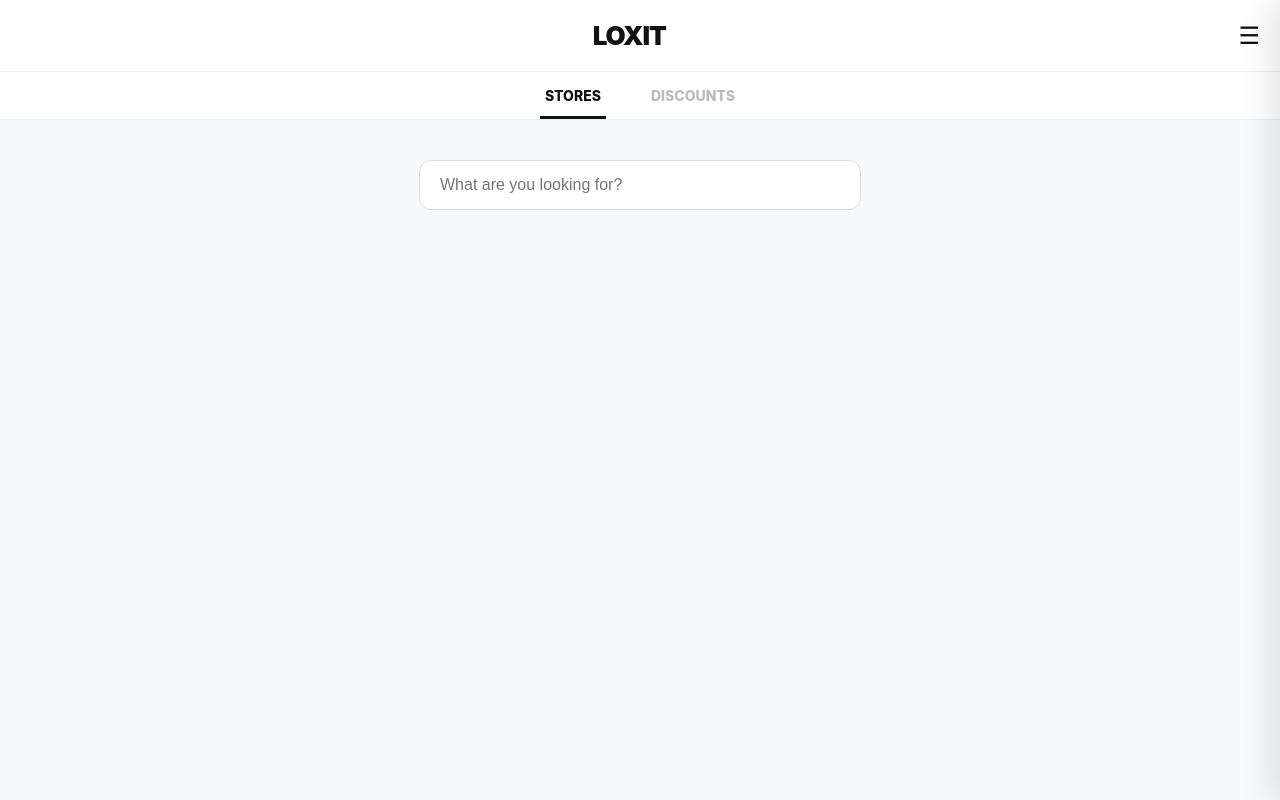
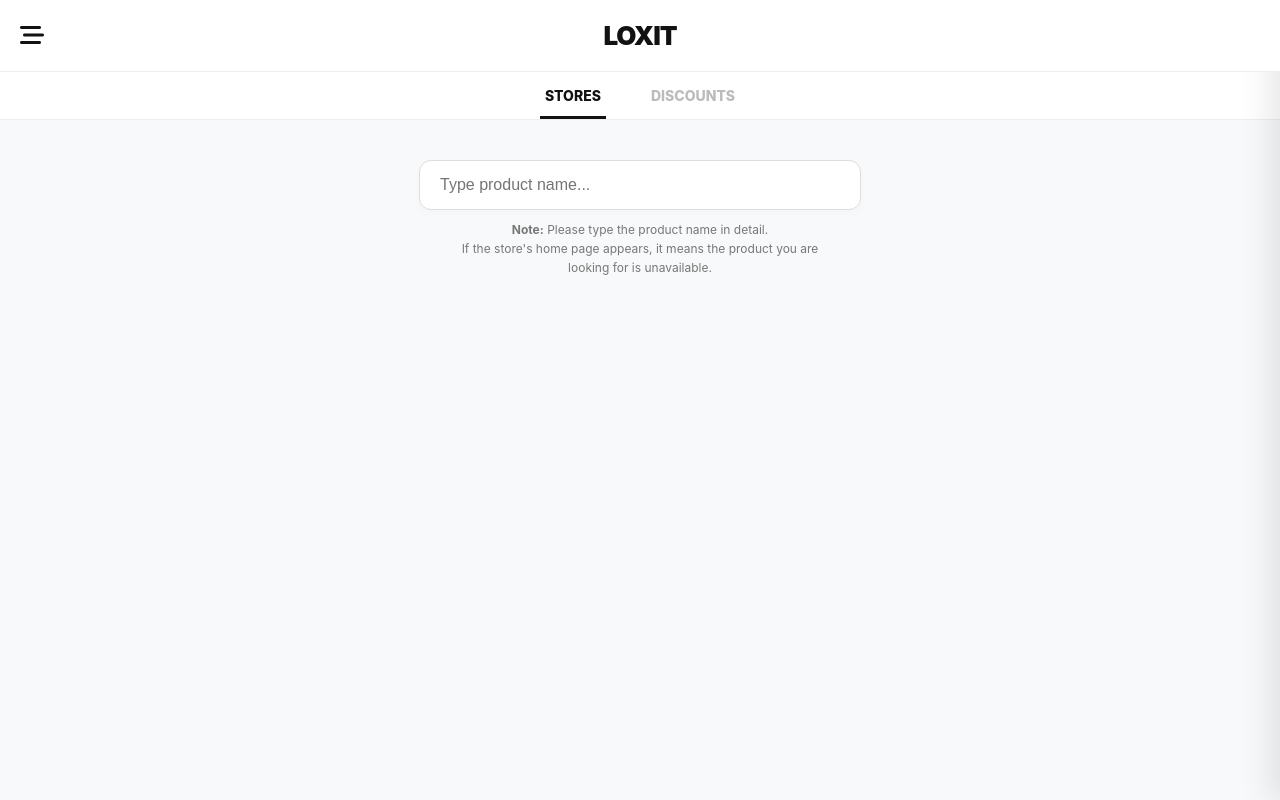
Before and after one commit to ahmad-ajjouri/Loxit, a plain HTML site: page index.html in a window 1280 px wide. Both pictures are taken after a click on the element "STORES". Drawn offline with Linux system fonts and the light colour scheme.

Commit message:
Update index.html

```diff
--- a/index.html
+++ b/index.html
@@ -1,3 +1,4 @@
+
 <!DOCTYPE html>
 <html lang="en">
 <head>
@@ -9,53 +10,59 @@
         :root { --primary: #121212; --green: #2ecc71; --bg: #f8f9fa; }
         body { font-family: 'Inter', sans-serif; background: var(--bg); margin: 0; color: var(--primary); overflow-x: hidden; }
 
-        /* Header & Brand */
-        .header { background: white; padding: 20px; display: flex; justify-content: space-between; align-items: center; border-bottom: 1px solid #eee; position: sticky; top: 0; z-index: 100; }
-        .logo { font-size: 26px; font-weight: 900; letter-spacing: -1px; flex-grow: 1; text-align: center; }
+        /* Header */
+        .header { background: white; padding: 20px; display: flex; justify-content: space-between; align-items: center; border-bottom: 1px solid #eee; position: sticky; top: 0; z-index: 1000; }
+        .logo { font-size: 26px; font-weight: 900; letter-spacing: -1px; flex-grow: 1; text-align: center; cursor: pointer; }
+        .menu-icon { font-size: 24px; cursor: pointer; width: 30px; transition: 0.3s; }
 
-        /* Sidebar Menu */
-        .sidebar { position: fixed; top: 0; right: -300px; width: 300px; height: 100%; background: white; box-shadow: -10px 0 30px rgba(0,0,0,0.1); transition: 0.4s; z-index: 1000; padding: 60px 25px; box-sizing: border-box; }
+        /* Sidebar */
+        .sidebar { position: fixed; top: 0; right: -300px; width: 300px; height: 100%; background: white; box-shadow: -10px 0 30px rgba(0,0,0,0.1); transition: 0.4s; z-index: 999; padding: 80px 25px; box-sizing: border-box; }
         .sidebar.active { right: 0; }
         .sidebar a { display: block; padding: 15px 0; color: var(--primary); text-decoration: none; font-weight: 600; border-bottom: 1px solid #f0f0f0; }
 
-        /* Navigation Tabs */
+        /* Tabs */
         .nav-tabs { display: flex; justify-content: center; background: white; gap: 40px; border-bottom: 1px solid #eee; }
         .tab { font-size: 14px; font-weight: 800; color: #bbb; cursor: pointer; padding: 15px 5px; position: relative; }
         .tab.active { color: var(--primary); }
         .tab.active::after { content: ''; position: absolute; bottom: 0; left: 0; width: 100%; height: 3px; background: var(--primary); }
 
-        /* Sections */
+        /* Instructions Note */
+        .search-note { font-size: 12px; color: #777; margin-top: 10px; line-height: 1.6; max-width: 400px; margin-left: auto; margin-right: auto; }
+
+        /* Search & Cards */
         .section { display: none; padding: 20px; animation: fadeIn 0.3s; }
         .section.active { display: block; }
-        @keyframes fadeIn { from { opacity: 0; } to { opacity: 1; } }
+        .search-area { text-align: center; padding: 20px 0; }
+        .search-box { width: 100%; max-width: 400px; padding: 15px 20px; border-radius: 12px; border: 1px solid #ddd; outline: none; font-size: 16px; box-shadow: 0 4px 10px rgba(0,0,0,0.02); }
 
-        /* Search Box */
-        .search-area { text-align: center; padding: 20px 0; }
-        .search-box { width: 100%; max-width: 400px; padding: 15px 20px; border-radius: 12px; border: 1px solid #ddd; outline: none; font-size: 16px; }
-
-        /* Cards Layout */
-        .card { background: white; padding: 20px; border-radius: 18px; margin: 0 auto 12px; display: flex; align-items: center; gap: 15px; max-width: 450px; border: 1px solid rgba(0,0,0,0.03); box-shadow: 0 4px 12px rgba(0,0,0,0.02); }
+        .card { background: white; padding: 20px; border-radius: 18px; margin: 0 auto 12px; display: flex; align-items: center; gap: 15px; max-width: 450px; border: 1px solid rgba(0,0,0,0.03); transition: 0.3s; }
+        .card:hover { transform: translateY(-3px); box-shadow: 0 8px 20px rgba(0,0,0,0.05); }
         .store-icon { width: 55px; height: 55px; background: var(--primary); border-radius: 12px; display: flex; align-items: center; justify-content: center; color: white; font-weight: 900; font-size: 9px; text-align: center; }
         .info { flex-grow: 1; text-align: left; }
         .title { font-weight: 800; font-size: 16px; display: block; }
         .desc { font-size: 12px; color: #888; display: block; }
         .price-tag { color: var(--green); font-weight: 700; font-size: 13px; }
         .go-btn { background: var(--primary); color: white; padding: 10px 18px; border-radius: 10px; text-decoration: none; font-size: 12px; font-weight: 700; }
+
+        @keyframes fadeIn { from { opacity: 0; } to { opacity: 1; } }
     </style>
 </head>
 <body>
 
     <div id="sidebar" class="sidebar">
-        <h2 style="font-weight: 900;">LOXIT</h2>
-        <a href="#" onclick="alert('LOXIT is your ultimate guide to finding the best deals across top global stores.')">About Us</a>
+        <h2 style="font-weight: 900; margin-bottom: 30px;">LOXIT</h2>
+        <a href="#" onclick="closeMenu(); switchTab('stores', document.querySelector('.tab'))">Home</a>
+        <a href="#" onclick="alert('LOXIT: Your ultimate guide to the best prices.')">About Us</a>
         <a href="mailto:info@loxit.com">Feedback</a>
         <a href="https://instagram.com/loxitofficial" target="_blank" style="color: #E1306C;"><i class="fab fa-instagram"></i> loxitofficial</a>
     </div>
 
     <div class="header">
-        <div class="logo">LOXIT</div>
-        <div onclick="toggleMenu()" style="font-size: 24px; cursor: pointer;">☰</div>
-    </div>
+        <div class="menu-icon" id="menuToggle" onclick="toggleMenu()">
+            <i class="fa-solid fa-bars-staggered" id="iconShape"></i>
+        </div>
+        <div class="logo" onclick="location.reload()">LOXIT</div>
+        <div style="width: 30px;"></div> </div>
 
     <div class="nav-tabs">
         <div class="tab active" onclick="switchTab('stores', this)">STORES</div>
@@ -64,7 +71,11 @@
 
     <div id="stores" class="section active">
         <div class="search-area">
-            <input type="text" id="mainSearch" class="search-box" placeholder="What are you looking for?" oninput="runSmartSearch()">
+            <input type="text" id="mainSearch" class="search-box" placeholder="Type product name..." oninput="runSmartSearch()">
+            <div class="search-note">
+                <b>Note:</b> Please type the product name in detail. <br>
+                If the store's home page appears, it means the product you are looking for is unavailable.
+            </div>
         </div>
         <div id="store-results"></div>
     </div>
@@ -74,29 +85,38 @@
         <div class="card">
             <div class="info">
                 <span class="title">Geekbuying Tech</span>
-                <span class="desc">Save on gadgets</span>
+                <span class="desc">Tech Gadgets Promo</span>
                 <span class="price-tag">UP TO 50% OFF</span>
             </div>
             <button class="go-btn" onclick="copy('GEEKDEAL')">COPY</button>
         </div>
-        <div class="card">
-            <div class="info">
-                <span class="title">AliExpress Promo</span>
-                <span class="desc">Global site-wide code</span>
-                <span class="price-tag">15% OFF</span>
-            </div>
-            <button class="go-btn" onclick="copy('LOXIT15')">COPY</button>
-        </div>
     </div>
 
     <script>
-        function toggleMenu() { document.getElementById('sidebar').classList.toggle('active'); }
+        const sidebar = document.getElementById('sidebar');
+        const iconShape = document.getElementById('iconShape');
+
+        function toggleMenu() {
+            sidebar.classList.toggle('active');
+            // تبديل الأيقونة بين الثلاث شحطات وسهم الرجوع
+            if (sidebar.classList.contains('active')) {
+                iconShape.classList.replace('fa-bars-staggered', 'fa-arrow-left');
+            } else {
+                iconShape.classList.replace('fa-arrow-left', 'fa-bars-staggered');
+            }
+        }
+
+        function closeMenu() {
+            sidebar.classList.remove('active');
+            iconShape.classList.replace('fa-arrow-left', 'fa-bars-staggered');
+        }
 
         function switchTab(id, el) {
             document.querySelectorAll('.section').forEach(s => s.classList.remove('active'));
             document.querySelectorAll('.tab').forEach(t => t.classList.remove('active'));
             document.getElementById(id).classList.add('active');
             el.classList.add('active');
+            closeMenu();
         }
 
         const myStores = [
@@ -104,19 +124,19 @@
                 n: "AliExpress",
                 b: "https://rzekl.com/g/1e8d114494e1ef4709f016525dc3e8/?ulp=",
                 s: "https://www.aliexpress.com/wholesale?SearchText=",
-                d: "Direct Marketplace", p: "Best Price"
+                d: "Global Marketplace", p: "Best Price"
             },
             {
                 n: "Alibaba",
                 b: "https://rzekl.com/g/pm1aev55cle1ef4709f0219aa26f6f/?ulp=",
-                s: "https://www.alibaba.com/showroom/", // تم تحديثه لصفحة العرض المباشرة
-                d: "Bulk & Wholesale", p: "Factory Rates"
+                s: "https://www.alibaba.com/showroom/",
+                d: "Wholesale Supplies", p: "Factory Rates"
             },
             {
                 n: "Geekbuying",
                 b: "https://bywiola.com/g/78tuvzaw8ke1ef4709f00267b86f6e/?ulp=",
                 s: "https://www.geekbuying.com/search?keyword=",
-                d: "Verified Tech Store", p: "Tech Deals"
+                d: "Electronics & Tech", p: "Verified Tech"
             }
         ];
 
@@ -125,7 +145,6 @@
             const res = document.getElementById('store-results');
             res.innerHTML = "";
 
-            // الفلترة: لا تظهر أي متجر إلا إذا كتب العميل كلمة بحث واضحة
             if(q.length > 2) {
                 myStores.forEach(st => {
                     const finalLink = st.b + encodeURIComponent(st.s + encodeURIComponent(q));
@@ -133,9 +152,9 @@
                         <div class="card">
                             <div class="store-icon">${st.n}</div>
                             <div class="info">
-                                <span class="title">${st.n} Official</span>
+                                <span class="title">${st.n} Store</span>
                                 <span class="desc">${st.d}</span>
-                                <span class="price-tag">Searching for "${q}"</span>
+                                <span class="price-tag">Click to search for "${q}"</span>
                             </div>
                             <a href="${finalLink}" target="_blank" class="go-btn">VIEW</a>
                         </div>`;
```
